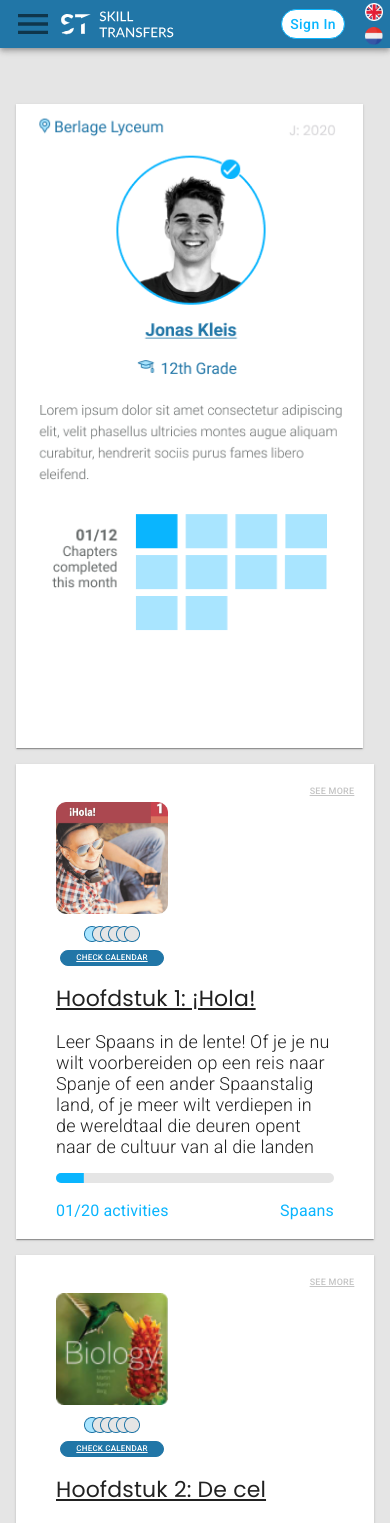
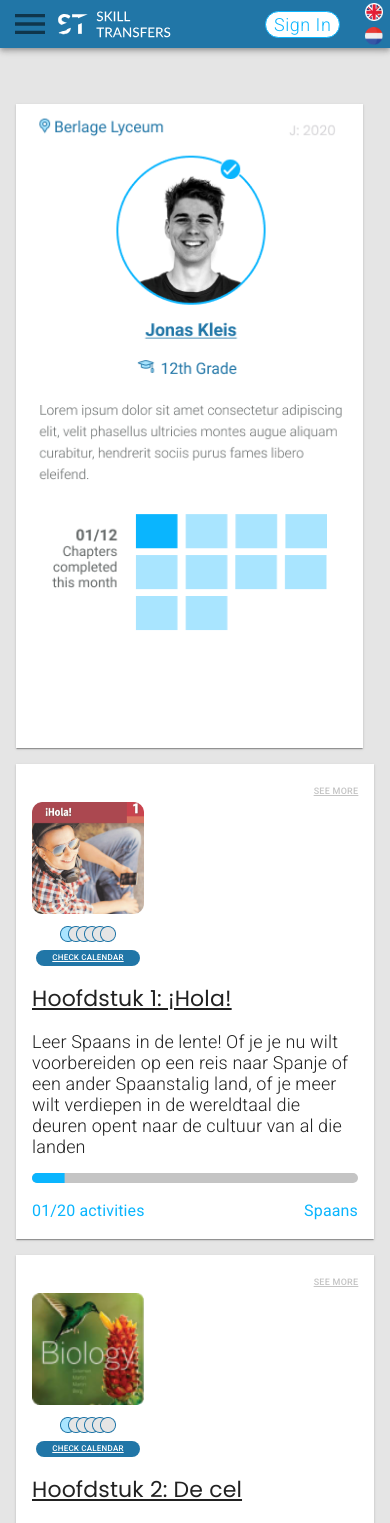
Before and after one commit to danSkilltransfers/schoolProject, a React (Create React App) app: page /mijn-profiel in a window 390 px wide. Shown: the top 1523 px of the page. Built offline with nearby package versions, Linux system fonts and the light colour scheme.

Commit message:
added component styles

```diff
--- a/src/Layouts/Header.js
+++ b/src/Layouts/Header.js
@@ -25,6 +25,9 @@ import {
   Badge,
   Avatar,
 } from "@material-ui/core";
+
+import { BigBlueRoundButton as SignInButton } from "../themes/components";
+
 import { makeStyles } from "@material-ui/styles";
 import { useTheme } from "@material-ui/core/styles";
 import MenuIcon from "@material-ui/icons/Menu";
@@ -112,8 +115,8 @@ const useStyles = makeStyles((theme) => ({
   },
   languagecontainer: {
     position: "absolute",
-    right: "4vw",
-    [theme.breakpoints.down("md")]: { right: "3vw", width: "24px" },
+    right: "3vw",
+    [theme.breakpoints.down("md")]: { right: "2vw", width: "24px" },
     [theme.breakpoints.down("sm")]: { right: "3vw" },
     [theme.breakpoints.down("xs")]: { right: "1vw" },
   },
@@ -374,12 +377,11 @@ export default function Header(props) {
                     </Grid>
                   </Grid>
                 ) : (
-                  <Button
+                  <SignInButton
                     className={classes.signinbutton}
-                    variant="outlined"
                     onClick={() => setSignIn(true)}>
                     Sign In
-                  </Button>
+                  </SignInButton>
                 )}
               </Grid>
               <Grid item className={classes.languagecontainer}>
--- a/src/Pages/Profil.js
+++ b/src/Pages/Profil.js
@@ -1,13 +1,12 @@
 import React, { useState } from "react";
-import { makeStyles, withStyles } from "@material-ui/core/styles";
+import { makeStyles } from "@material-ui/core/styles";
+import { Container, Grid, Button, Paper, Typography } from "@material-ui/core";
+
 import {
-  Container,
-  Grid,
-  Button,
-  Paper,
-  Typography,
-  LinearProgress,
-} from "@material-ui/core";
+  BlueRoundButton as LessonButton,
+  ColorLinearProgress,
+  CalendarButton,
+} from "../themes/components";
 
 import lesson1 from "../assets/lesson/lesson1.png";
 import biology from "../assets/profile/biology.png";
@@ -21,6 +20,7 @@ const useStyles = makeStyles((theme) => ({
   paper: {
     margin: "0 auto 1rem auto",
     padding: "1rem 2.5rem",
+    [theme.breakpoints.down("md")]: { padding: "1rem 1rem" },
   },
   lessonimage: {
     height: "7rem",
@@ -33,6 +33,7 @@ const useStyles = makeStyles((theme) => ({
     textDecoration: "underline",
     color: theme.palette.common.titlegray,
     marginRight: "-30px",
+    [theme.breakpoints.down("md")]: { marginRight: "-10px" },
   },
 
   bluebutton: {
@@ -40,18 +41,12 @@ const useStyles = makeStyles((theme) => ({
     width: "8rem",
     marginRight: ".5rem",
   },
-
-  calendarbutton: {
-    borderRadius: "17px",
-    borderColor: theme.palette.common.blue,
-    height: "16px",
-    width: "104px",
-    padding: 0,
-    fontSize: "8px",
+  graybutton: {
+    backgroundColor: theme.palette.common.titlegray,
     color: "white",
-    textDecoration: "underline",
-    backgroundColor: theme.palette.common.blue,
-    "&:hover": { backgroundColor: theme.palette.common.blue },
+    margin: ".5rem 1rem 0 0",
+    textTransform: "none",
+    width: "8rem",
   },
 
   bluetext: {
@@ -90,75 +85,72 @@ const useStyles = makeStyles((theme) => ({
   },
 }));
 
-const ColorLinearProgress = withStyles({
-  colorPrimary: {
-    backgroundColor: "#E5E5E5",
-  },
-  barColorPrimary: {
-    backgroundColor: "#0AB5FE",
-  },
-})(LinearProgress);
-
-const LessonButton = withStyles({
-  root: {
-    border: `1px solid #0AB5FE`,
-    borderRadius: "40px",
-    backgroundColor: `#FFFFFF`,
-    padding: "2px 8px",
-    color: `#0AB5FE`,
-    textTransform: "none",
-    margin: ".5rem",
-    "&:hover": {
-      color: `#FFFFFF`,
-      backgroundColor: `#0AB5FE`,
-    },
-    "&:active": {
-      color: `#FFFFFF`,
-      backgroundColor: `#0AB5FE`,
-    },
-  },
-})(Button);
-
 const Spaans = () => {
   const classes = useStyles();
 
   const [material, setMaterial] = useState(false);
   const [index, setIndex] = useState(0);
-  const [color, setColor] = useState("");
 
   const chaptersData = [
     {
       index: 0,
       date: "31st/ Sept /2020",
       image: lesson1,
-      name: "Hoofdstuk 1: ¡Hola!",
+      chapter: "Hoofdstuk 1: ¡Hola!",
       description:
         "Leer Spaans in de lente! Of je je nu wilt voorbereiden op een reis naar Spanje of een ander Spaanstalig land, of je meer wilt verdiepen in de wereldtaal die deuren opent naar de cultuur van al die landen",
       progress: 10,
-      activities: "01/20 activities",
+      left: "01/20 activities",
       course: "Spaans",
     },
     {
       index: 1,
       date: "31st/ June /2020",
       image: biology,
-      name: "Hoofdstuk 2: De cel",
+      chapter: "Hoofdstuk 2: De cel",
       description:
         "Lorem ipsum dolor sit amet consectetur adipiscing elit, velit phasellus ultricies montes augue aliquam curabitur, hendrerit sociis purus fames libero eleifend.",
       progress: 25,
-      activities: "01/05 activities",
+      left: "01/05 activities",
       course: "Biologie",
     },
     {
       index: 2,
       date: "31st/ July /2020",
       image: precalculus,
-      name: "Hoofdstuk 3: Calculus",
+      chapter: "Hoofdstuk 3: Calculus",
       description:
         "Lorem ipsum dolor sit amet consectetur adipiscing elit, velit phasellus ultricies montes augue aliquam curabitur, hendrerit sociis purus fames libero eleifend.",
       progress: 20,
-      activities: "01/06 activities",
+      left: "01/06 activities",
       course: "Wiskunde",
+    },
+  ];
+
+  const exercises = [
+    {
+      chapter: "Chapter1: Hola",
+      section: "Actividades Vocabulario",
+      name: "Exercise 1",
+      number: "1",
+    },
+    {
+      chapter: "Chapter1: Hola",
+      section: "Actividades Gramática",
+      name: "Exercise 2",
+      number: "2",
+    },
+    {
+      chapter: "Chapter1: Hola",
+      section: "Actividades Comunicación",
+      name: "Exercise 3",
+      number: "3",
+    },
+    {
+      chapter: "Chapter1: Hola",
+      section: "Actividades Reflexión y evaluación",
+      name: "Exercise 4",
+      number: "4",
     },
   ];
 
@@ -218,9 +210,7 @@ const Spaans = () => {
                 </Grid>
 
                 <Grid item container justify="center" alignItems="center">
-                  <Button variant="outlined" className={classes.calendarbutton}>
-                    Check Calendar
-                  </Button>
+                  <CalendarButton>Check Calendar</CalendarButton>
                 </Grid>
               </Grid>
             </Grid>
@@ -233,7 +223,7 @@ const Spaans = () => {
                 className={classes.lessontext}>
                 <Grid item>
                   <Typography variant="h4">
-                    <u>{lesson.name}</u>
+                    <u>{lesson.chapter}</u>
                   </Typography>
                 </Grid>
 
@@ -253,14 +243,23 @@ const Spaans = () => {
                   container
                   justify="space-between"
                   className={classes.bluetext}>
-                  <Typography>{lesson.activities}</Typography>
+                  <Typography>{lesson.left}</Typography>
                   <Typography>{lesson.course}</Typography>
                 </Grid>
               </Grid>
             </Grid>
             {material && index === lesson.index ? (
-              <Grid container direction="column">
+              <Grid container direction="column" style={{padding:".5rem"}}>
                 <Grid item>
+                  {/*  <Typography className={classes.activity}>
+                    Actividades Vocabulario
+                  </Typography>
+
+                  {myButtons.forEach((i) => (
+                    <LessonButton>Button {myButtons.contens} </LessonButton>
+
+                  ))} */}
+
                   <Typography className={classes.activity}>
                     Actividades Vocabulario
                   </Typography>
@@ -273,7 +272,6 @@ const Spaans = () => {
                     <LessonButton>Ejercicio 10</LessonButton>
                     <LessonButton>Ejercicio 11</LessonButton>
                   </Grid>
-
                   <Grid item>
                     <Typography className={classes.activity}>
                       Actividades Gramática
@@ -287,7 +285,6 @@ const Spaans = () => {
                       <LessonButton>Ejercicio 7</LessonButton>
                     </Grid>
                   </Grid>
-
                   <Grid item>
                     <Typography className={classes.activity}>
                       Actividades Comunicación
@@ -313,11 +310,11 @@ const Spaans = () => {
                       <Grid item>
                         <Grid container spacing={2} justify="space-between">
                           <Grid item>
-                            <Button className={classes.bluebutton}>
+                            <Button className={classes.graybutton}>
                               Evaluatie
                             </Button>
 
-                            <Button className={classes.bluebutton}>
+                            <Button className={classes.graybutton}>
                               Hoofdstukken
                             </Button>
                           </Grid>
--- a/src/Pages/Spaans.js
+++ b/src/Pages/Spaans.js
@@ -1,6 +1,7 @@
 import React, { useState } from "react";
 import { makeStyles } from "@material-ui/core/styles";
 import { Container, Grid, Button, Paper, Typography } from "@material-ui/core";
+import { BigBlueRoundButton as LessonBtn } from "../themes/components";
 
 import shareIcon from "../assets/shareIcon.png";
 import lesson1 from "../assets/lesson/lesson1.png";
@@ -16,10 +17,14 @@ const useStyles = makeStyles((theme) => ({
     color: theme.palette.common.chaptertext,
     [theme.breakpoints.down("md")]: { paddingLeft: 0 },
   },
+  toolbarMargin: {
+    ...theme.mixins.toolbar,
+  },
   paper: {
     maxWidth: 1000,
     margin: "1rem auto",
     padding: "1rem 2.5rem",
+    [theme.breakpoints.down("md")]: { padding: "1rem 1rem" },
   },
   lessonimage: {
     height: "14rem",
@@ -30,17 +35,11 @@ const useStyles = makeStyles((theme) => ({
     "&:hover": { background: theme.palette.common.titlegray },
     width: "8rem",
   },
-  roundbutton: {
-    ...theme.typography.roundbutton,
-    margin: ".5rem",
-  },
   smallbluetext: {
     ...theme.typography.smallbluetext,
     textDecoration: "underline",
   },
-  toolbarMargin: {
-    ...theme.mixins.toolbar,
-  },
+
   activity: {
     color: theme.palette.common.titlegray,
     fontFamily: "Roboto",
@@ -59,6 +58,10 @@ const useStyles = makeStyles((theme) => ({
     textTransform: "none",
     width: "8rem",
   },
+  share:{
+    marginLeft: "-27px",
+    [theme.breakpoints.down("md")]: { marginLeft: 0 },
+  }
 }));
 
 const Spaans = () => {
@@ -135,7 +138,7 @@ const Spaans = () => {
             alignItems="center">
             <Grid item>
               <Grid container spacing={1} justify="center" alignItems="center">
-                <Grid item style={{ marginLeft: "-27px" }}>
+                <Grid item className={classes.share}>
                   <img src={shareIcon} alt="shareIcon" />
                 </Grid>
                 <Grid item>
@@ -185,36 +188,12 @@ const Spaans = () => {
                           Actividades Vocabulario
                         </Typography>
                         <Grid item container spacing={2}>
-                          <Button
-                            variant="outlined"
-                            className={classes.roundbutton}>
-                            <Typography variant="h6">Ejercicio 1</Typography>
-                          </Button>
-                          <Button
-                            variant="outlined"
-                            className={classes.roundbutton}>
-                            <Typography variant="h6">Ejercicio 3</Typography>
-                          </Button>
-                          <Button
-                            variant="outlined"
-                            className={classes.roundbutton}>
-                            <Typography variant="h6">Ejercicio 7</Typography>
-                          </Button>
-                          <Button
-                            variant="outlined"
-                            className={classes.roundbutton}>
-                            <Typography variant="h6">Ejercicio 9</Typography>
-                          </Button>
-                          <Button
-                            variant="outlined"
-                            className={classes.roundbutton}>
-                            <Typography variant="h6">Ejercicio 10</Typography>
-                          </Button>
-                          <Button
-                            variant="outlined"
-                            className={classes.roundbutton}>
-                            <Typography variant="h6">Ejercicio 11</Typography>
-                          </Button>
+                          <LessonBtn>Ejercicio 1</LessonBtn>
+                          <LessonBtn>Ejercicio 3</LessonBtn>
+                          <LessonBtn>Ejercicio 7</LessonBtn>
+                          <LessonBtn>Ejercicio 9</LessonBtn>
+                          <LessonBtn>Ejercicio 10</LessonBtn>
+                          <LessonBtn>Ejercicio 11</LessonBtn>
                         </Grid>
 
                         <Grid item>
@@ -222,36 +201,11 @@ const Spaans = () => {
                             Actividades Gramática
                           </Typography>
                           <Grid item container spacing={2}>
-                            <Button
-                              variant="outlined"
-                              className={classes.roundbutton}>
-                              <Typography variant="h6">Ejercicio 1</Typography>
-                            </Button>
-                            <Button
-                              variant="outlined"
-                              className={classes.roundbutton}>
-                              <Typography variant="h6">Ejercicio 3</Typography>
-                            </Button>
-                            <Button
-                              variant="outlined"
-                              className={classes.roundbutton}>
-                              <Typography variant="h6">Ejercicio 4</Typography>
-                            </Button>
-                            <Button
-                              variant="outlined"
-                              className={classes.roundbutton}>
-                              <Typography variant="h6">Ejercicio 5</Typography>
-                            </Button>
-                            <Button
-                              variant="outlined"
-                              className={classes.roundbutton}>
-                              <Typography variant="h6">Ejercicio 6</Typography>
-                            </Button>
-                            <Button
-                              variant="outlined"
-                              className={classes.roundbutton}>
-                              <Typography variant="h6">Ejercicio 7</Typography>
-                            </Button>
+                            <LessonBtn>Ejercicio 1</LessonBtn>
+                            <LessonBtn>Ejercicio 3</LessonBtn>
+                            <LessonBtn>Ejercicio 4</LessonBtn>
+                            <LessonBtn>Ejercicio 5</LessonBtn>
+                            <LessonBtn>Ejercicio 6</LessonBtn>
                           </Grid>
                         </Grid>
 
@@ -260,63 +214,24 @@ const Spaans = () => {
                             Actividades Comunicación
                           </Typography>
                           <Grid item container spacing={2}>
-                            <Button
-                              variant="outlined"
-                              className={classes.roundbutton}>
-                              <Typography variant="h6">Ejercicio 4</Typography>
-                            </Button>
-                            <Button
-                              variant="outlined"
-                              className={classes.roundbutton}>
-                              <Typography variant="h6">Ejercicio 6</Typography>
-                            </Button>
-                            <Button
-                              variant="outlined"
-                              className={classes.roundbutton}>
-                              <Typography variant="h6">Ejercicio 8</Typography>
-                            </Button>
+                            <LessonBtn>Ejercicio 4</LessonBtn>
+                            <LessonBtn>Ejercicio 6</LessonBtn>
+                            <LessonBtn>Ejercicio 7</LessonBtn>
+                            <LessonBtn>Ejercicio 8</LessonBtn>
                           </Grid>
 
                           <Grid item>
                             <Typography className={classes.activity}>
                               Actividades Reflexión y evaluación
                             </Typography>
-                            <Grid item container>
-                              <Button
-                                variant="outlined"
-                                className={classes.roundbutton}>
-                                <Typography variant="h6">
-                                  Ejercicio 1
-                                </Typography>
-                              </Button>
-                              <Button
-                                variant="outlined"
-                                className={classes.roundbutton}>
-                                <Typography variant="h6">
-                                  Ejercicio 2
-                                </Typography>
-                              </Button>
-                              <Button
-                                variant="outlined"
-                                className={classes.roundbutton}>
-                                <Typography variant="h6">
-                                  Ejercicio 3
-                                </Typography>
-                              </Button>
-                              <Button
-                                variant="outlined"
-                                className={classes.roundbutton}>
-                                <Typography variant="h6">
-                                  Ejercicio 4
-                                </Typography>
-                              </Button>
-                              <Button
-                                variant="outlined"
-                                className={classes.roundbutton}>
-                                <Typography variant="h6">
-                                  Ejercicio 5
-                                </Typography>
-                              </Button>
+
+                            <Grid item container spacing={2}>
+                              {" "}
+                              <LessonBtn>Ejercicio 1</LessonBtn>
+                              <LessonBtn>Ejercicio 2</LessonBtn>
+                              <LessonBtn>Ejercicio 3</LessonBtn>
+                              <LessonBtn>Ejercicio 4</LessonBtn>
+                              <LessonBtn>Ejercicio 5</LessonBtn>
                             </Grid>
                           </Grid>
                         </Grid>
--- a/src/Themes/Theme.js
+++ b/src/Themes/Theme.js
@@ -1,13 +1,14 @@
 import { createMuiTheme } from "@material-ui/core/styles";
 
-const Blue = "#2176a7";
-const LightBlue = "#0ab5fe";
-const DarkBlue = "#1A5E86";
-const Green = "#21c3b5";
-const White = "#ffffff";
-const ChapterText = "#666A6A";
-const Black = "rgba(0, 0, 0, 0.5)";
-const TitleGray = "#C4C4C4";
+export const Blue = "#2176a7";
+export const LightBlue = "#0ab5fe";
+export const DarkBlue = "#1A5E86";
+export const Green = "#21c3b5";
+export const White = "#ffffff";
+export const ChapterText = "#666A6A";
+export const Black = "rgba(0, 0, 0, 0.5)";
+export const TitleGray = "#C4C4C4";
+export const ProgressGray = "#C4C4C4";
 
 const BannerBlue =
   "linear-gradient(136.88deg, #2176A7 41.34%, #0AB5FE 102.25%)";
@@ -49,7 +50,6 @@ export default createMuiTheme({
       lineHeight: "30px",
     },
     h6: {
-      fontFamily: "Roboto",
       fontWeight: "300",
       fontSize: "18px",
       lineHeight: "21px",
@@ -64,18 +64,7 @@ export default createMuiTheme({
     textDescription: {
       padding: "3rem 0 0 5rem",
     },
-    roundbutton: {
-      border: `1px solid ${LightBlue}`,
-      borderRadius: "40px",
-      backgroundColor: `${White}`,
-      padding: "4px 16px",
-      color: `${LightBlue}`,
-      textTransform: "none",
-      "&:hover": {
-        color: `${White}`,
-        backgroundColor: `${LightBlue}`,
-      },
-    },
+
     bluebutton: {
       background: `${LightBlue}`,
       "&:hover": { background: `${LightBlue}` },
--- /dev/null
+++ b/src/Themes/components.js
@@ -0,0 +1,69 @@
+import { withStyles } from "@material-ui/core/styles";
+import { Button, LinearProgress } from "@material-ui/core";
+
+import {
+  Blue,
+  LightBlue,
+  DarkBlue,
+  Green,
+  White,
+  ChapterText,
+  Black,
+  TitleGray,
+  ProgressGray,
+} from "./theme";
+
+//profil page
+export const BlueRoundButton = withStyles({
+  root: {
+    border: `1px solid ${LightBlue}`,
+    borderRadius: "40px",
+    backgroundColor: `${White}`,
+    padding: "2px 8px",
+    color: `${LightBlue}`,
+    textTransform: "none",
+    margin: ".5rem",
+    fontWeight: "300",
+    "&:hover": {
+      color: `${White}`,
+      backgroundColor: ` ${LightBlue}`,
+    },
+    "&:active": {
+      color: `${White}`,
+      backgroundColor: `${LightBlue}`,
+    },
+  },
+})(Button);
+
+export const CalendarButton = withStyles({
+  root: {
+    borderRadius: "17px",
+    borderColor: `${Blue}`,
+    height: "16px",
+    width: "104px",
+    padding: 0,
+    fontSize: "8px",
+    color: "white",
+    textDecoration: "underline",
+    backgroundColor: `${Blue}`,
+    "&:hover": { backgroundColor: `${Blue}` },
+  },
+})(Button);
+
+export const ColorLinearProgress = withStyles({
+  colorPrimary: {
+    backgroundColor: `${ProgressGray}`,
+  },
+  barColorPrimary: {
+    backgroundColor: `${LightBlue}`,
+  },
+})(LinearProgress);
+
+//spanns page
+export const BigBlueRoundButton = withStyles({
+  root: {
+    padding: "4px 16px",
+    fontSize: "18px",
+    lineHeight: "21px",
+  },
+})(BlueRoundButton);
```
